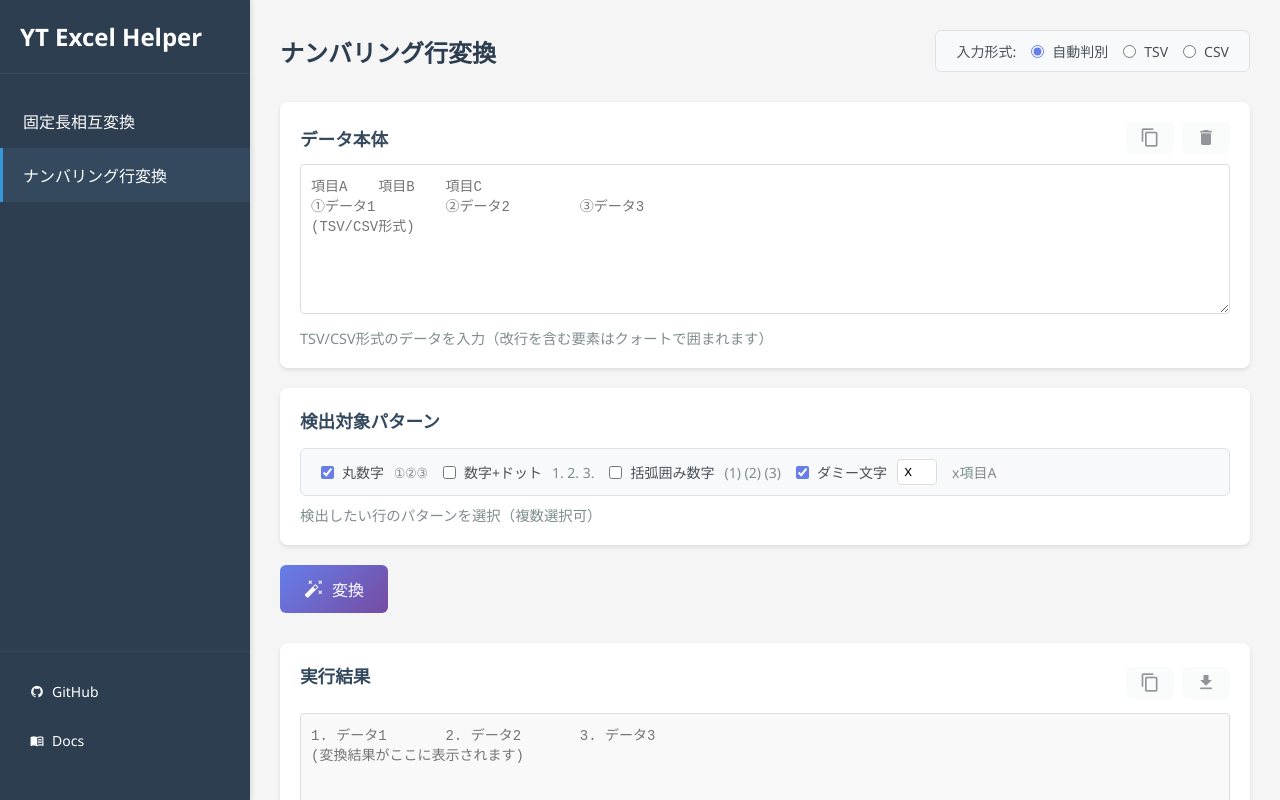
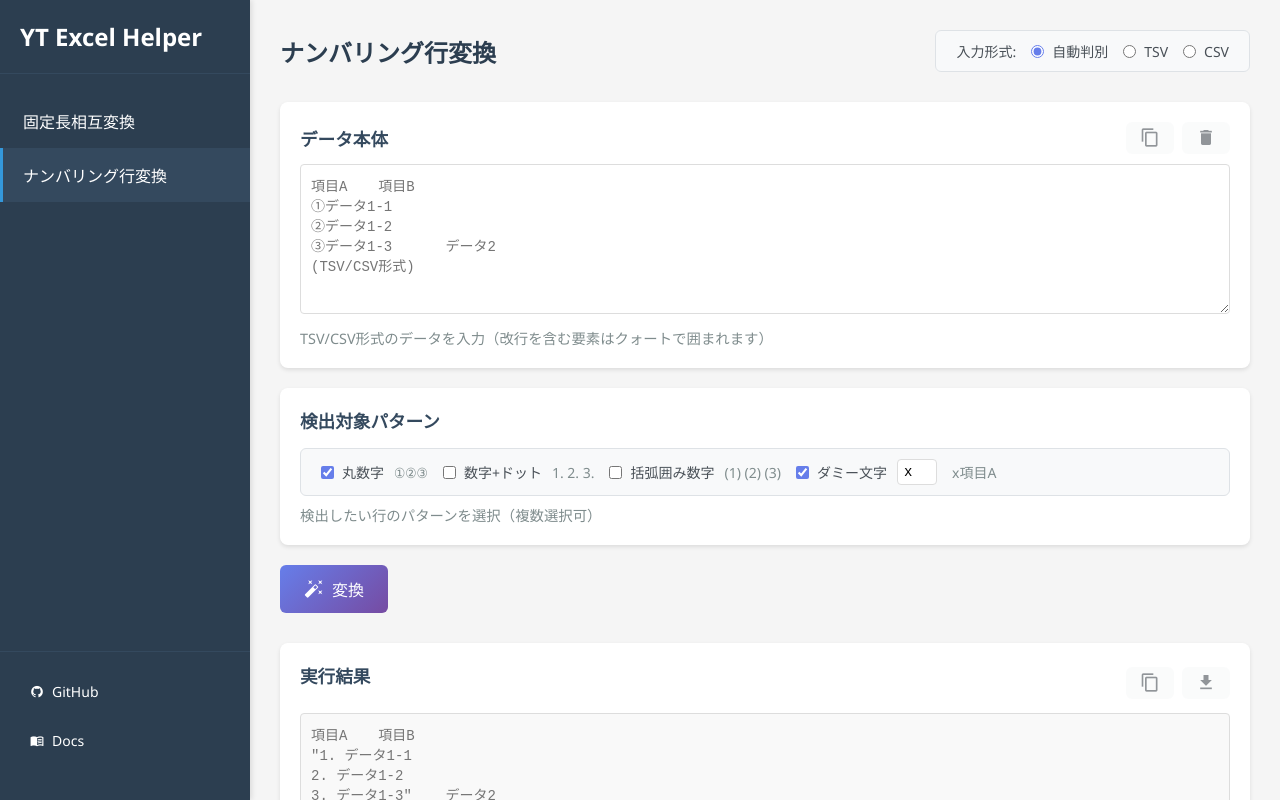
Before and after one commit to TomoTom0/excel-helper, a Vue app: page / in a window 1280 px wide. Both pictures are taken after a click on the item "ナンバリング行変換". Built offline with nearby package versions, Linux system fonts and the light colour scheme.

Commit message:
fix: ナンバリング行変換のplaceholder例を修正
- 複数行のセルを含む正しい例に変更
- 入力例: 改行を含むセル（①②③付き）
- 出力例: クォートで囲まれた変換結果を表示

```diff
--- a/src/views/NumberingLineConverter.vue
+++ b/src/views/NumberingLineConverter.vue
@@ -162,7 +162,7 @@ const { clearDataBody, togglePattern } = store
           </button>
         </div>
       </div>
-      <textarea v-model="dataBody" rows="8" placeholder="項目A	項目B	項目C&#10;①データ1	②データ2	③データ3&#10;(TSV/CSV形式)"></textarea>
+      <textarea v-model="dataBody" rows="8" placeholder="項目A	項目B&#10;①データ1-1&#10;②データ1-2&#10;③データ1-3	データ2&#10;(TSV/CSV形式)"></textarea>
       <p>TSV/CSV形式のデータを入力（改行を含む要素はクォートで囲まれます）</p>
     </div>
 
@@ -232,7 +232,7 @@ const { clearDataBody, togglePattern } = store
           </button>
         </div>
       </div>
-      <textarea v-model="result" rows="10" readonly placeholder="1. データ1	2. データ2	3. データ3&#10;(変換結果がここに表示されます)"></textarea>
+      <textarea v-model="result" rows="10" readonly placeholder="項目A	項目B&#10;&quot;1. データ1-1&#10;2. データ1-2&#10;3. データ1-3&quot;	データ2&#10;(変換結果がここに表示されます)"></textarea>
       <div class="result-actions">
         <div class="output-format-selector">
           <label>番号:</label>
```
